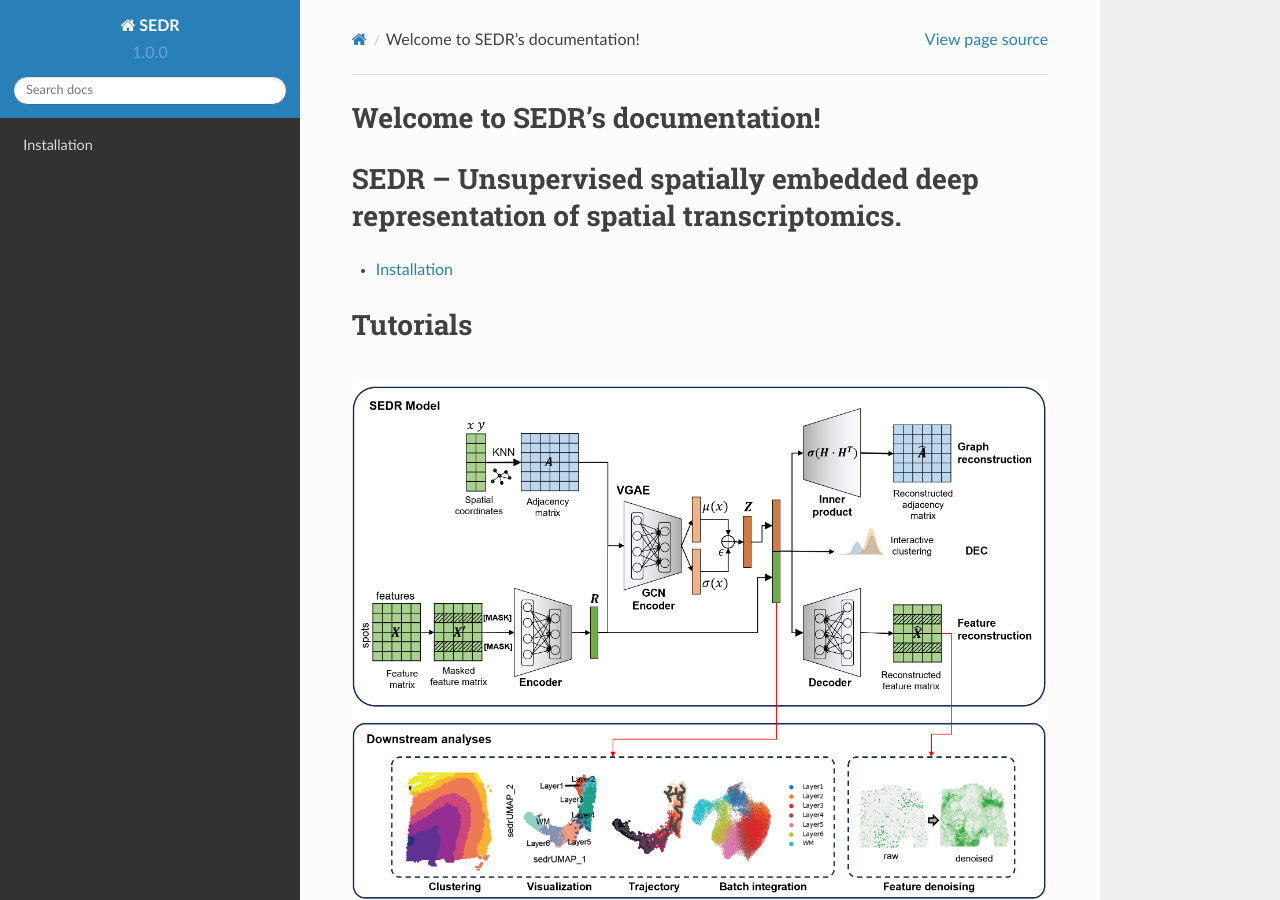
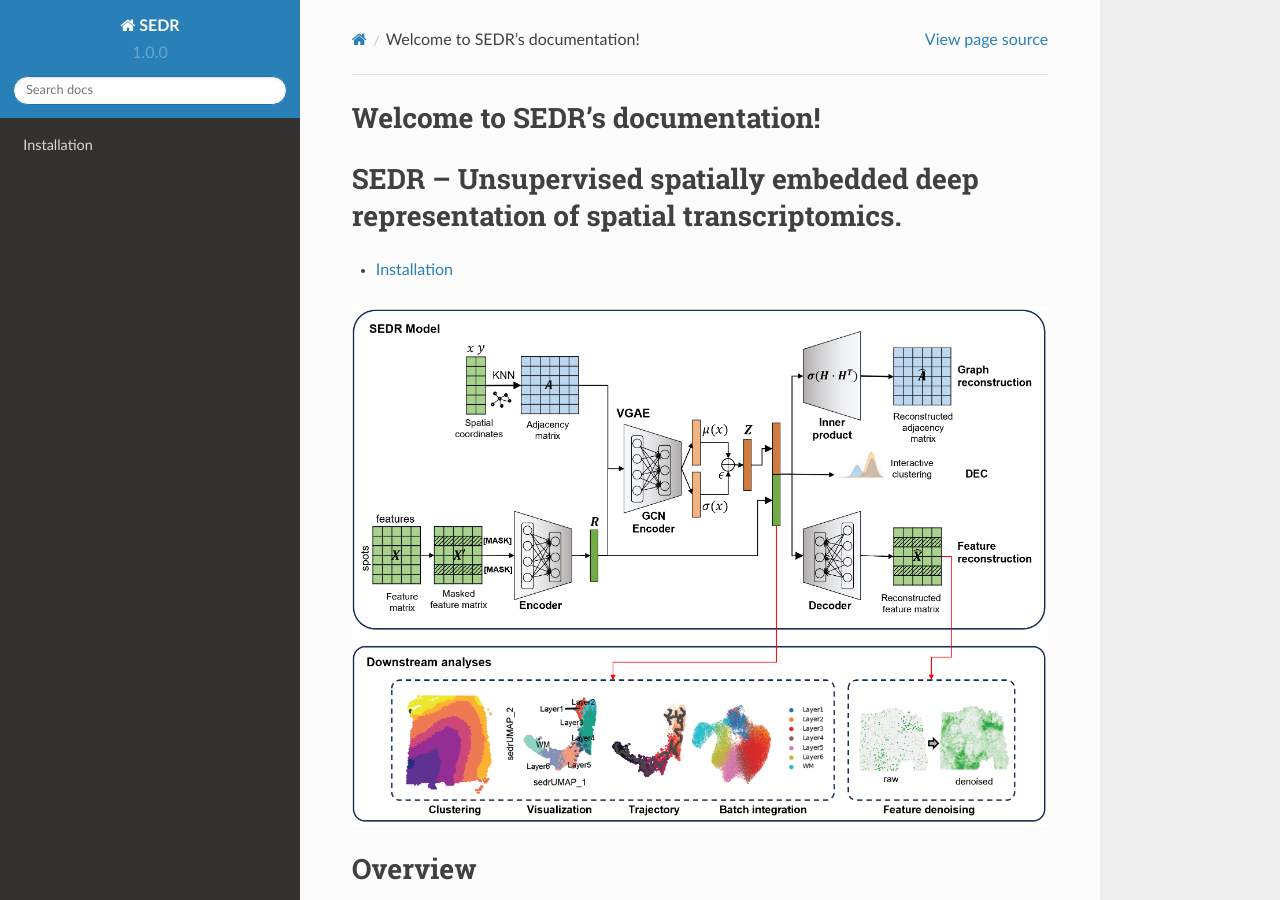
Before and after one commit to JinmiaoChenLab/SEDR, a Sphinx documentation site: the page built from docs/index.rst, in a window 1280 px wide and 900 px high. Built offline with Sphinx 7.4.7 and the Read the Docs theme 2.0.0, drawn with Linux system fonts in a browser that asks for light colours; pages that are not in the unit, such as notebooks, are missing from menus.

Commit message:
index.rst

```diff
--- a/docs/index.rst
+++ b/docs/index.rst
@@ -8,11 +8,6 @@
     :maxdepth: 1
 
     Installation
-
-Tutorials
-=============
-
-.. nbgallery::
     Tutorial1 Clustering
     Tutorial2 Imputation
     Tutorial3 Batch_integration
```
